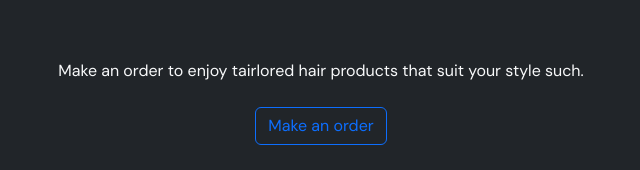
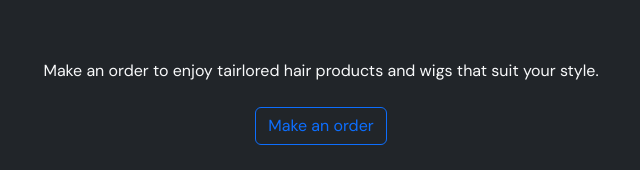
Before and after one commit to JoshNuku/Dorsy-Salon, a plain HTML site: page src/index.html in a window 1280 px wide. Shown: the part 2190-2360 px from the top of the page, 319-959 px from the left. Drawn offline with nearby package versions, Linux system fonts and the light colour scheme.

Commit message:
Update index.html

```diff
--- a/src/index.html
+++ b/src/index.html
@@ -271,8 +271,8 @@
             style="font-family: DM Sans"
           >
             <div class="col-md-10 my-4">
-              Make an order to enjoy tairlored hair products that suit your
-              style such.
+              Make an order to enjoy tairlored hair products and wigs that suit your
+              style.
             </div>
             <div class="col-md-4">
               <a
```
